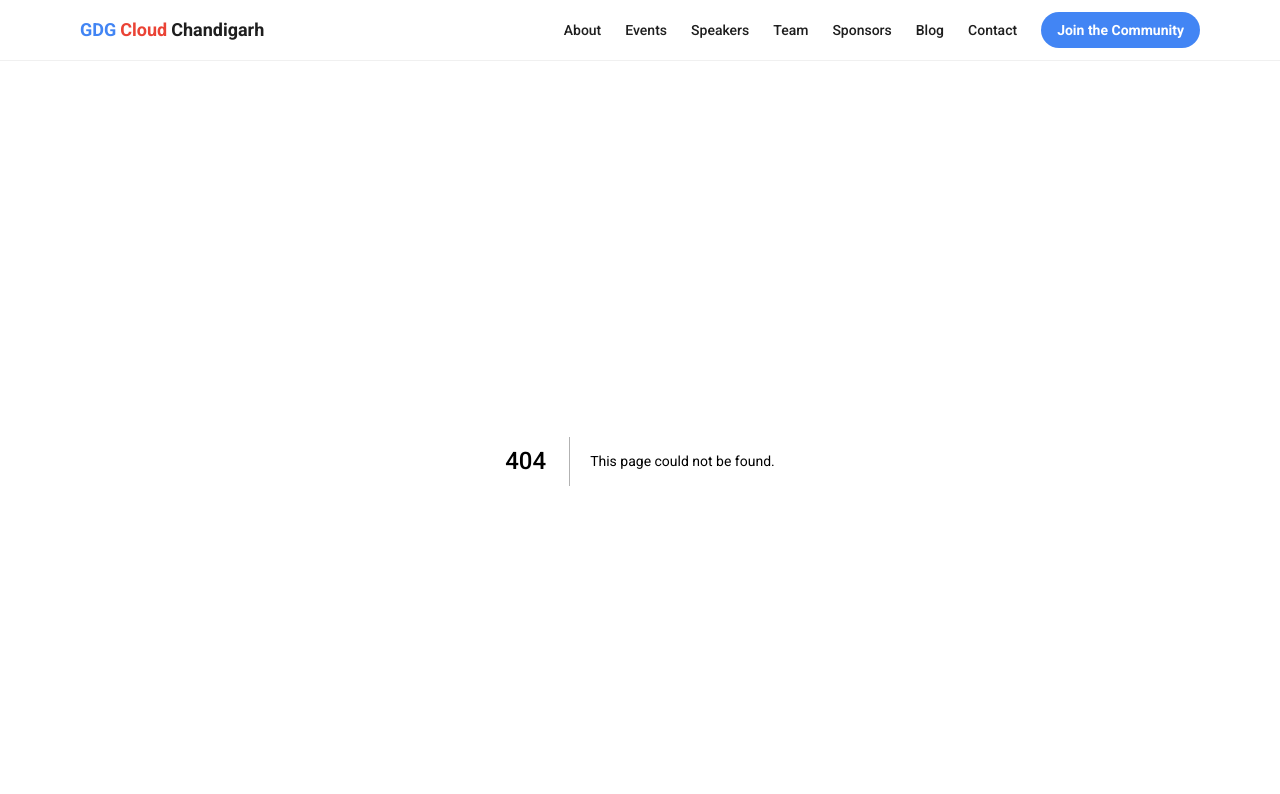
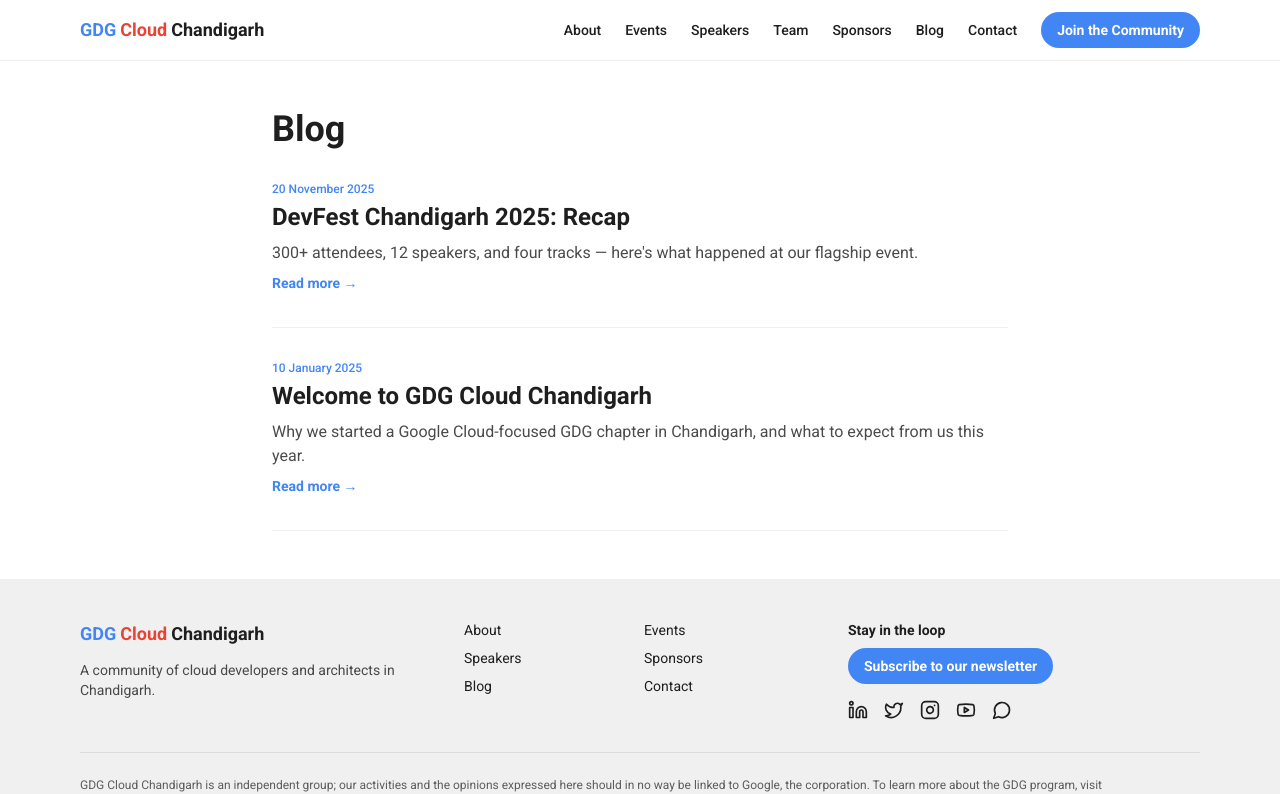
Before and after one commit to GDG-cloud-chandigarh/GDGC_chd, a Next.js app: page /blog in a window 1280 px wide. Before the commit this address had no page. Shown: the top 794 px of the page. Built offline with nearby package versions, Linux system fonts and the light colour scheme.

Commit message:
Add Blog list and MDX post detail pages

```diff
--- /dev/null
+++ b/src/app/blog/[slug]/page.tsx
@@ -0,0 +1,40 @@
+import type { Metadata } from "next";
+import { notFound } from "next/navigation";
+import Link from "next/link";
+import { MDXRemote } from "next-mdx-remote/rsc";
+import { getBlogPostBySlug, getBlogPosts } from "@/lib/content";
+import { buildMetadata } from "@/lib/seo";
+
+export function generateStaticParams() {
+  return getBlogPosts().map((post) => ({ slug: post.slug }));
+}
+
+export function generateMetadata({ params }: { params: { slug: string } }): Metadata {
+  const post = getBlogPostBySlug(params.slug);
+  if (!post) {
+    return buildMetadata({ title: "Post not found", description: "This blog post does not exist.", path: `/blog/${params.slug}` });
+  }
+  return buildMetadata({ title: post.title, description: post.excerpt, path: `/blog/${post.slug}`, ogImage: post.ogImage });
+}
+
+function formatPostDate(iso: string) {
+  return new Date(iso).toLocaleDateString("en-IN", { day: "numeric", month: "long", year: "numeric" });
+}
+
+export default function BlogPostPage({ params }: { params: { slug: string } }) {
+  const post = getBlogPostBySlug(params.slug);
+  if (!post) notFound();
+
+  return (
+    <article className="mx-auto max-w-3xl px-4 py-12">
+      <p className="text-xs font-medium text-google-blue">{formatPostDate(post.date)}</p>
+      <h1 className="mt-1 font-heading text-4xl font-bold">{post.title}</h1>
+      <div className="prose prose-neutral mt-8 max-w-none prose-headings:font-heading prose-a:text-google-blue">
+        <MDXRemote source={post.content} />
+      </div>
+      <Link href="/blog" className="mt-10 inline-block text-sm font-semibold text-google-blue hover:underline">
+        ← Back to all posts
+      </Link>
+    </article>
+  );
+}
--- /dev/null
+++ b/src/app/blog/page.tsx
@@ -0,0 +1,40 @@
+import type { Metadata } from "next";
+import Link from "next/link";
+import { buildMetadata } from "@/lib/seo";
+import { getBlogPosts } from "@/lib/content";
+
+export const metadata: Metadata = buildMetadata({
+  title: "Blog",
+  description: "Event recaps, tutorials, and member spotlights from GDG Cloud Chandigarh.",
+  path: "/blog",
+});
+
+function formatPostDate(iso: string) {
+  return new Date(iso).toLocaleDateString("en-IN", { day: "numeric", month: "long", year: "numeric" });
+}
+
+export default function BlogPage() {
+  const posts = getBlogPosts();
+
+  return (
+    <div className="mx-auto max-w-3xl px-4 py-12">
+      <h1 className="font-heading text-4xl font-bold">Blog</h1>
+      <div className="mt-8 space-y-8">
+        {posts.map((post) => (
+          <article key={post.slug} className="border-b border-neutral-light pb-8">
+            <p className="text-xs font-medium text-google-blue">{formatPostDate(post.date)}</p>
+            <h2 className="mt-1 font-heading text-2xl font-bold">
+              <Link href={`/blog/${post.slug}`} className="hover:text-google-blue">
+                {post.title}
+              </Link>
+            </h2>
+            <p className="mt-2 text-neutral-dark/80">{post.excerpt}</p>
+            <Link href={`/blog/${post.slug}`} className="mt-2 inline-block text-sm font-semibold text-google-blue hover:underline">
+              Read more →
+            </Link>
+          </article>
+        ))}
+      </div>
+    </div>
+  );
+}
```
